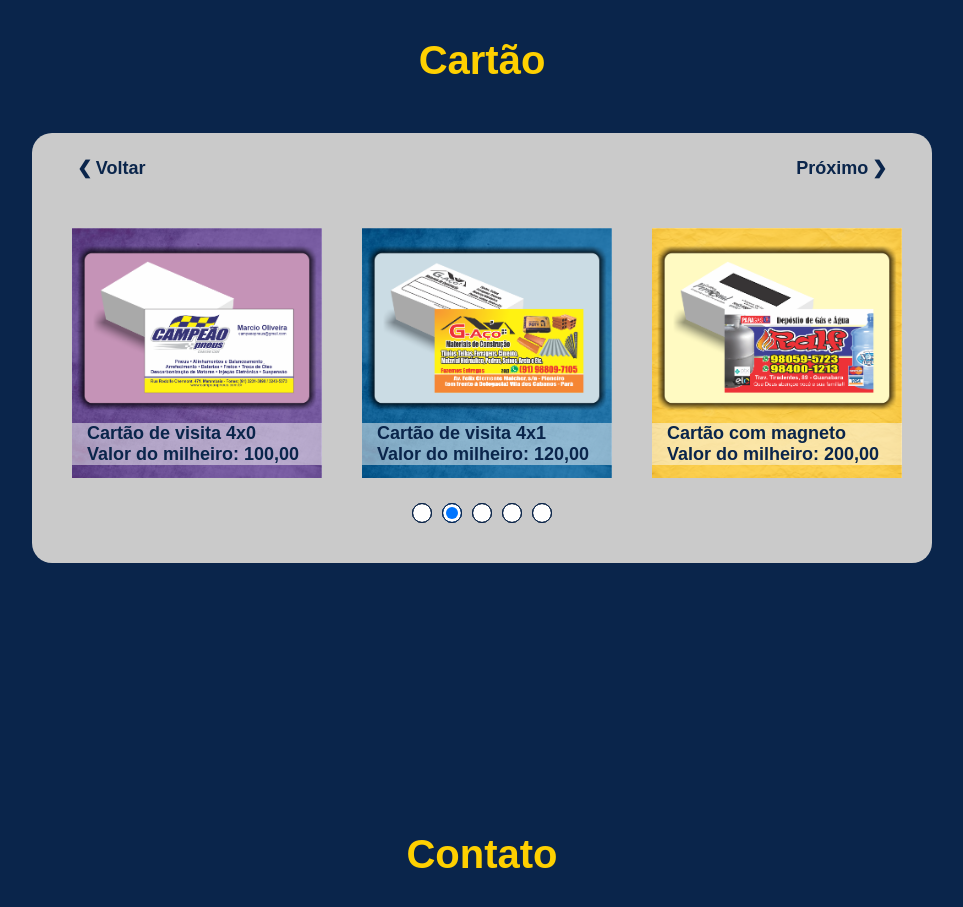
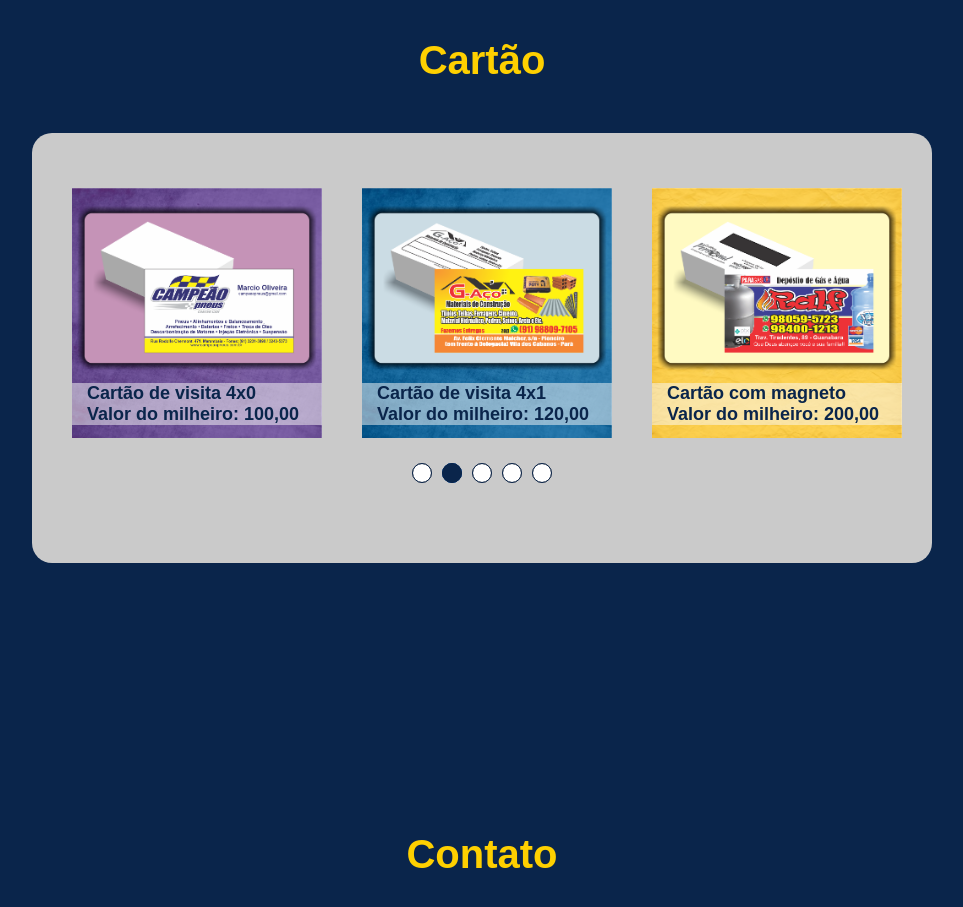
Before and after one commit to NandoCruz/Menu, a plain HTML site: page index.html in a window 1280 px wide. Shown: the part 1700-2607 px from the top of the page, without its empty margins (158-1121 px from the left). Drawn offline with nearby package versions, Linux system fonts and the light colour scheme.

Commit message:
Atualizando slides css
Ajustando o slides css

```diff
--- a/css/cartao.css
+++ b/css/cartao.css
@@ -17,33 +17,13 @@ Section.cartao {
 
     & .container-scroll{
         width: 900px;
-        height: 430px;
+        height: 400px;
         display: flex;
         flex-direction: column;
+        padding-top: 30px;
         border-radius: 20px;
         background-color: #cacaca;
         overflow: hidden;
-
-        & .arrows{
-            width: 90%;
-            height: 70px;
-            margin: 0 auto;
-            display: flex;
-            justify-content: space-between;
-            align-items: center;
-            cursor: pointer;
-
-            & button{
-                background-color: transparent;
-                border: none;
-
-                & span{
-                    color: var(--bg-color);
-                    font-weight: bold;
-                    font-size: 18px;
-                }
-            }
-        }
 
         & .container-master{
             display: flex;
--- a/css/slides.css
+++ b/css/slides.css
@@ -13,9 +13,23 @@
         display: flex;
         justify-content: center;
 
+
         & input{
             width: 20px;
             height: 20px;
+
+            & #radio3:checked {
+                & .fade{
+                    margin-left: -50%;
+                }
+            }
+        }
+
+
+        & #radio1:checked {
+            & .fade{
+                margin-left: 0%;
+            }
         }
 
         & input:not(:last-child){
@@ -31,7 +45,7 @@
         width: 900px;
         height: 30px;
 
-        & .manual-btn, div{
+        & .manual-btn, .nav-auto{
             border-radius: 50%;
             width: 18px;
             height: 18px;
@@ -48,8 +62,25 @@
             background-color: var(--bg-color);
         }
     }
+
+    & .nav-auto{
+        width: 100%;
+
+        & div{
+            width: 20px;
+            height: 20px;
+            border-radius: 50%;
+            transition: 0.4s ease-in-out;
+        }
+
+        & .active{
+            width: 20px;
+            height: 20px;
+            background-color: var(--bg-color);
+        }
+    }
 }
 
-#radio1:checked ~ .nav-auto .auto-btn1{
-    background-color: var(--bg-color);
+#radio2:checked ~ .fade{
+    margin-left: -25%;
 }
--- a/index.html
+++ b/index.html
@@ -70,18 +70,6 @@
 
         <div class="container-scroll">
 
-            <div class="arrows">
-                <button class="btn-prev"><a class="prev" href="#" onclick="moveSlides(-1)">
-                    <span>&#10094</span>
-                    <span class="prev-text">Voltar</span>
-                </a></button>
-
-                <button class="btn-next"><a class="next" href="#" onclick="addSlides(1)">
-                    <span class="next-text">Próximo</span>
-                    <span>&#10095</span>
-                </a></button>
-            </div>
-
             <div class="container-master">
                 <div class="container fade">
                     <img src="./imagens/01.png" alt="cartão de visita">
@@ -133,11 +121,11 @@
             </div>
 
             <div class="nav-auto">
-                <div class="auto-btn1"></div>
-                <div class="auto-btn2"></div>
-                <div class="auto-btn3"></div>
-                <div class="auto-btn4"></div>
-                <div class="auto-btn5"></div>
+                <div class="auto-btn active"></div>
+                <div class="auto-btn"></div>
+                <div class="auto-btn"></div>
+                <div class="auto-btn"></div>
+                <div class="auto-btn"></div>
             </div>
 
             <div class="nav-manual">
--- a/slide.js
+++ b/slide.js
@@ -1,5 +1,12 @@
 let radio = document.querySelector('.manual-btn')
-let cont = 1
+let btnRadio = document.getElementById('.manual-btn')
+let containerScroll = document.querySelector('.container-scroll')
+let item = containerScroll.querySelectorAll('.nav-auto .auto-btn')
+
+let active = 0
+let position = 1
+let firtPosition = 1
+let lastPosition = item.length -1
 
 document.getElementById('radio1').checked = true
 
@@ -8,12 +15,18 @@ setInterval(() => {
 }, 3000)
 
 function proximaImg(){
-    cont++
 
-    if(cont > 5){
-        cont = 1
+    position++
+
+    if(position > 5){
+        position = 1
     }
 
-    document.getElementById('radio'+cont).checked = true
+    document.getElementById('radio' + position).checked = true
 
+    active = active + 1 > lastPosition ? 0 : active +1
+
+    let itemOld = containerScroll.querySelector('.nav-auto .auto-btn.active')
+    itemOld.classList.remove('active')
+    item[active].classList.add('active')
 }
```
